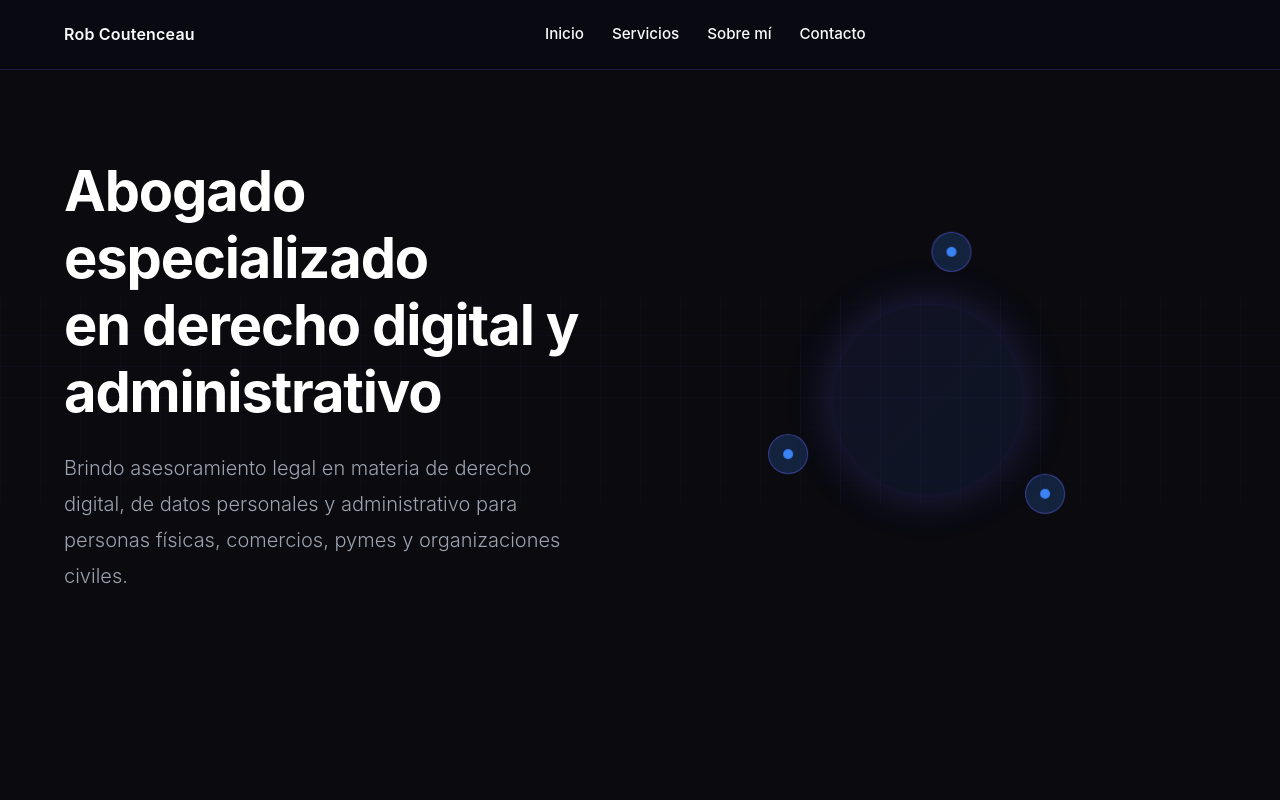
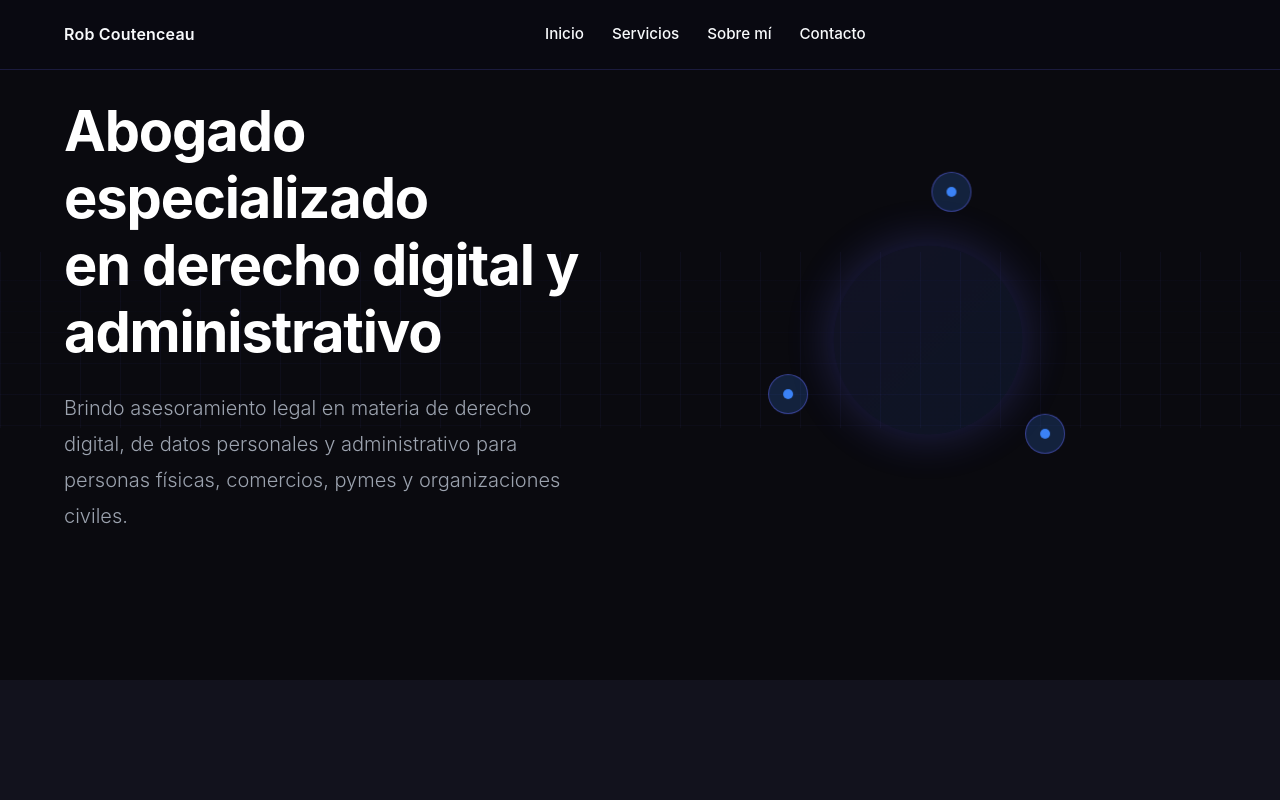
Before and after one commit to rgcou/sitio-web, a React (Create React App) app: page / in a window 1280 px wide. Shown: the top 800 px of the page. Built offline with nearby package versions, Linux system fonts and the light colour scheme; the HTML template or start-up script is replaced by a standard one.

Commit message:
Update Home.css

```diff
--- a/src/components/Home.css
+++ b/src/components/Home.css
@@ -51,7 +51,7 @@ h1, h2, h3, h4 {
 
 /* Hero Section - Estilo Élite */
 .hero-elite {
-  min-height: 100vh;
+  min-height: 85vh;
   display: flex;
   flex-direction: column;
   justify-content: center;
```
